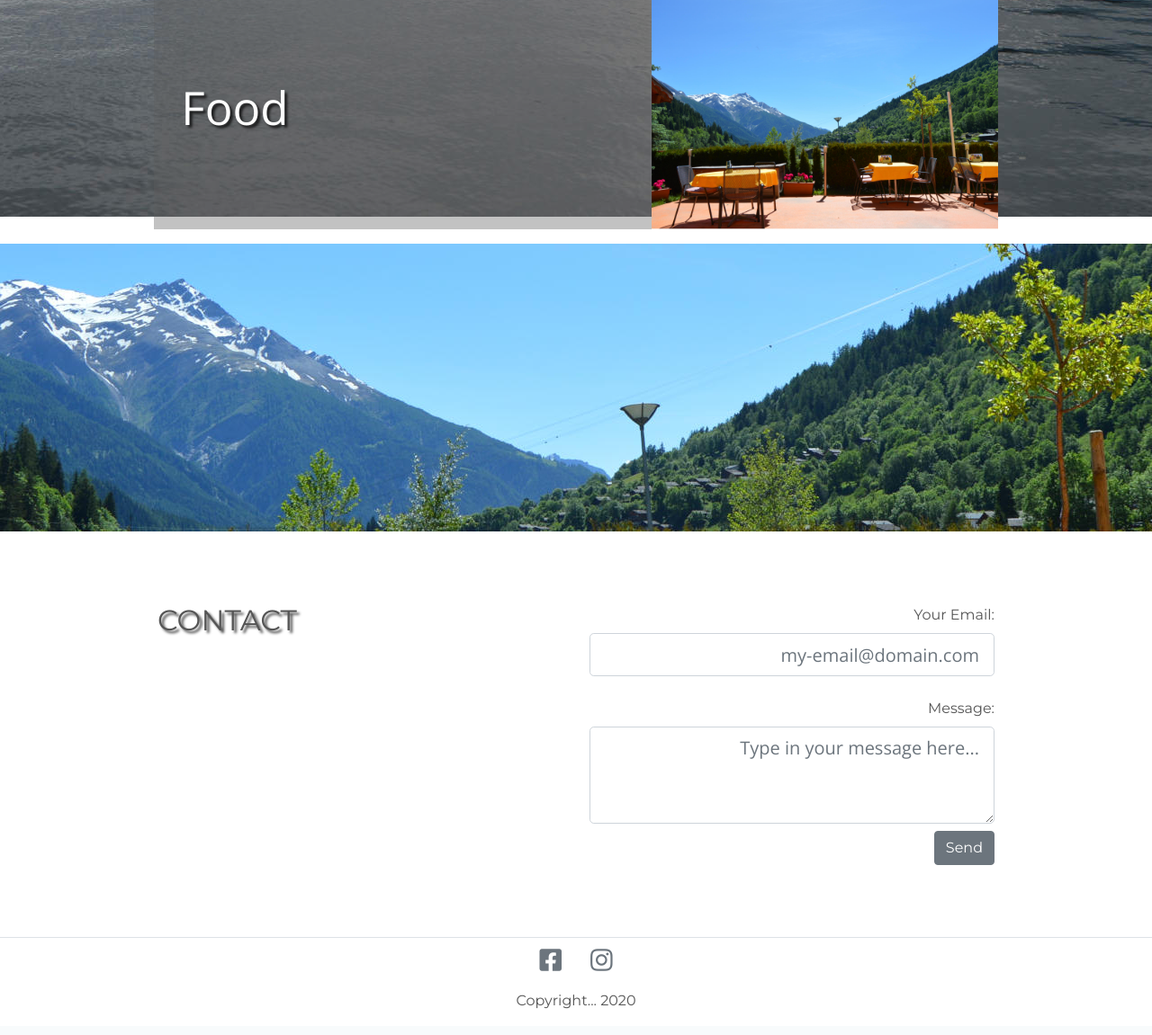
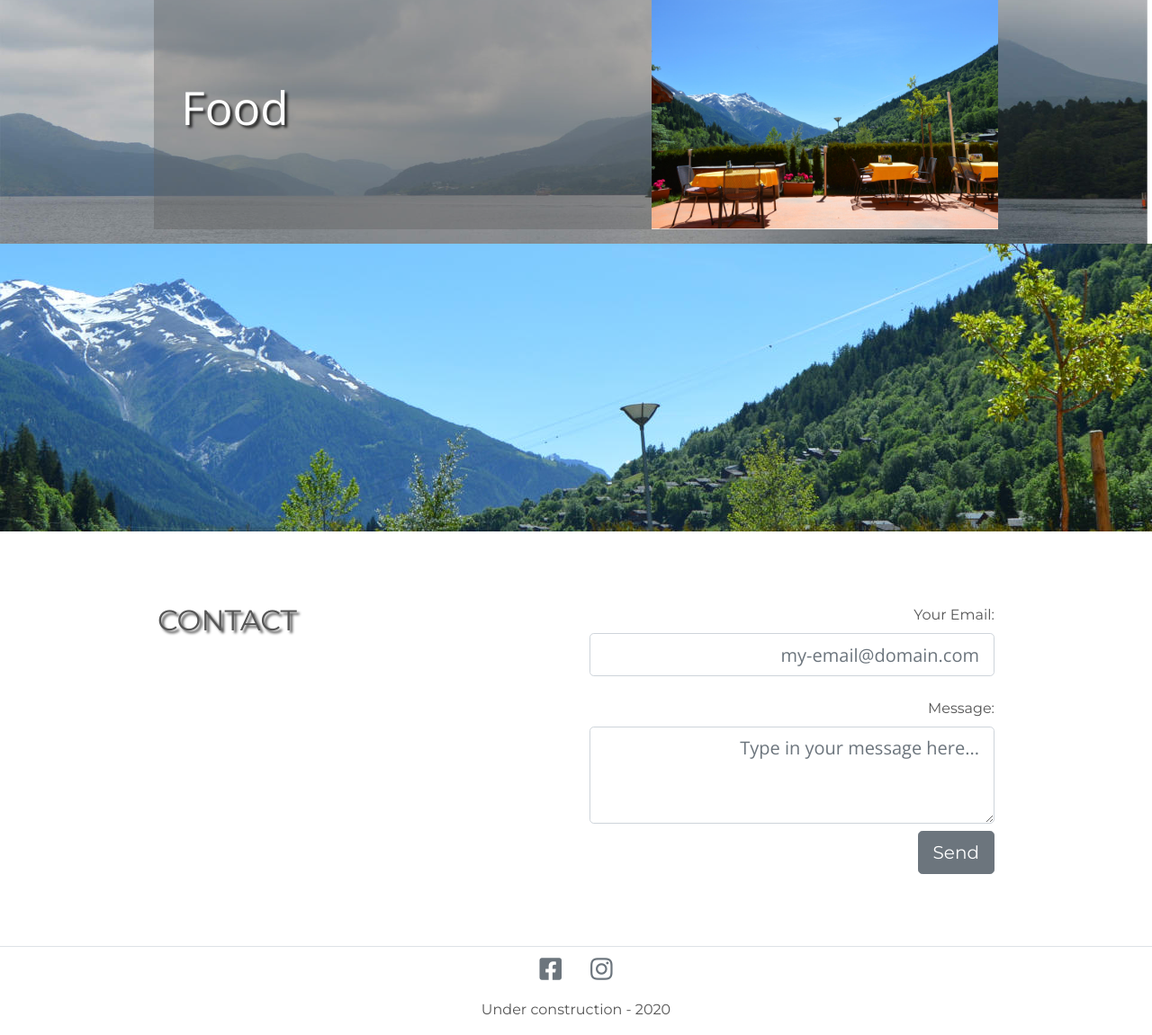
Before and after one commit to Vlad-404/photo-portfolio, a Django app: template home/templates/home/index.html in a window 1280 px wide. Shown: the part 1861-3012 px from the top of the page at 90% size. Before the commit the page ends 2983 px from the top, so only its background shows below. Run offline with Django 3.2, Linux system fonts and the light colour scheme; the template is opened without the code that fills it, so the values that code supplies are empty; parts of the project's set-up code (start-up, migrations or seed data) failed here and were passed over; some libraries are stand-ins or nearby versions.

Commit message:
Added optimisations for very large screens on home page

```diff
--- a/home/templates/home/index.html
+++ b/home/templates/home/index.html
@@ -122,7 +122,7 @@
                         <label for="contact-message" class="mt-3 montserrat">Message:</label>
                         <textarea id = "contact-message" class="form-control form-control-lg text-right osans mb-2" rows = "3" placeholder="Type in your message here..."></textarea>
 
-                        <input type="submit" value="Send" class="montserrat btn btn-secondary">
+                        <input type="submit" value="Send" class="montserrat btn btn-lg btn-secondary">
                     </form>
                 </div>
             </div>
@@ -142,7 +142,7 @@
                     </ul>
                 </div>
                 <div class="col col-12 mt-2">
-                    <p class="montserrat">Copyright... 2020</p>
+                    <p class="montserrat">Under construction - 2020</p>
                 </div>
             </div>
         </footer>
--- a/static/css/base.css
+++ b/static/css/base.css
@@ -101,14 +101,15 @@
 
 /* Welcome page carousel */
 .images-container {
+    min-height: 100vh;
     background-size: cover;
     color: #555;
     font-family: 'Open Sans', sans-serif;
-    min-height: 100vh;
 }
 
 .carousel-img-1 {
     background: url('/media/church-day.jpg') no-repeat center center;
+
 }
 
 .carousel-img-2 {
@@ -146,4 +147,11 @@
   .container {
     max-width: 80%;
   }
+
+  .images-container {
+    min-height: 100vh;
+    background-size: 100% 100% !important;
+    color: #555;
+    font-family: 'Open Sans', sans-serif;
+  }
 }
--- a/templates/base.html
+++ b/templates/base.html
@@ -114,7 +114,7 @@
 
             <!-- Logo -->
             <div class="col text-right logo-font mheight-3-5 mr-3">
-                <h1 class="logo text-white">Vladimir Mijatovic</h1>
+                <a href="#"><h1 class="logo text-white">Vladimir Mijatovic</h1></a>
             </div>
         </div>
     </header>
```
